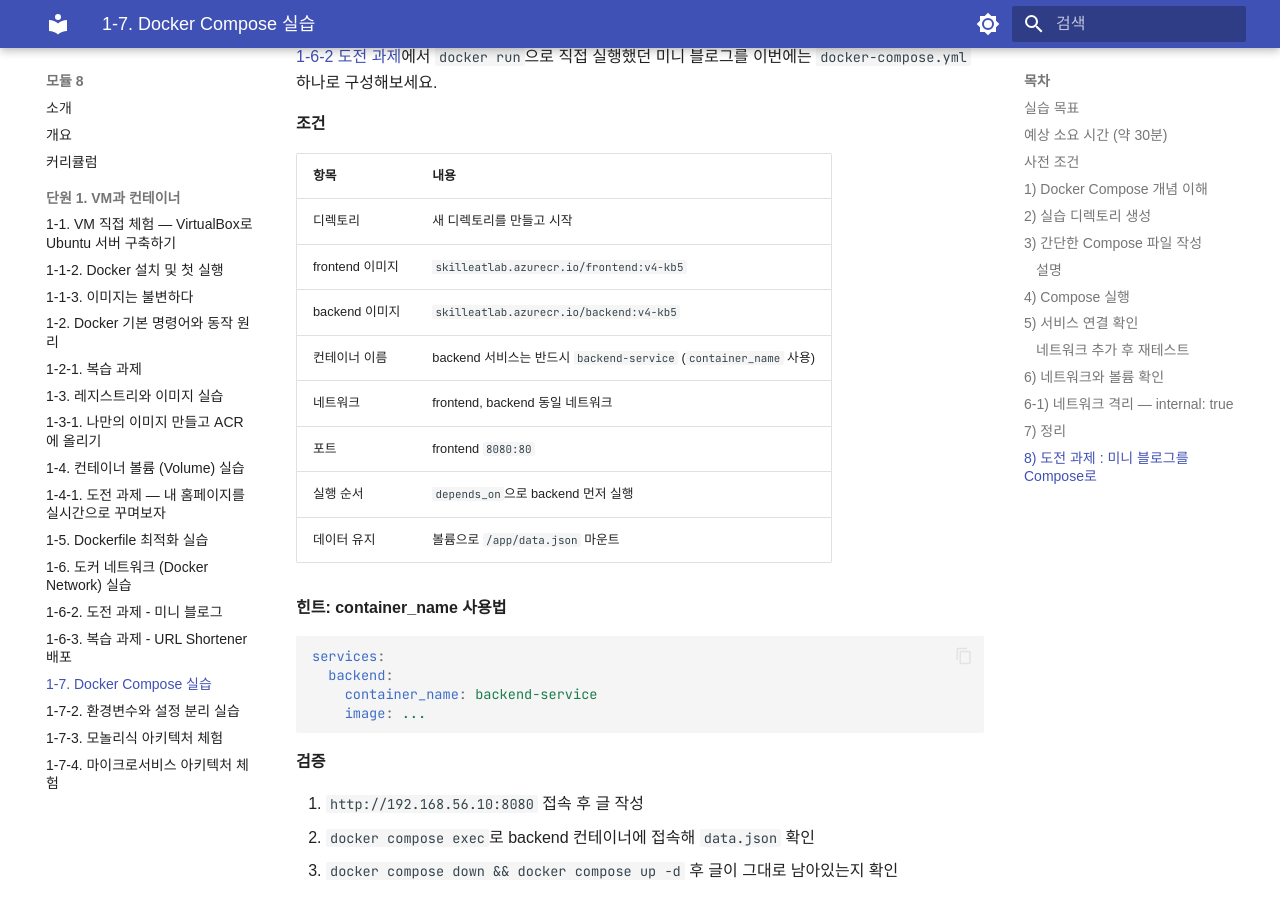
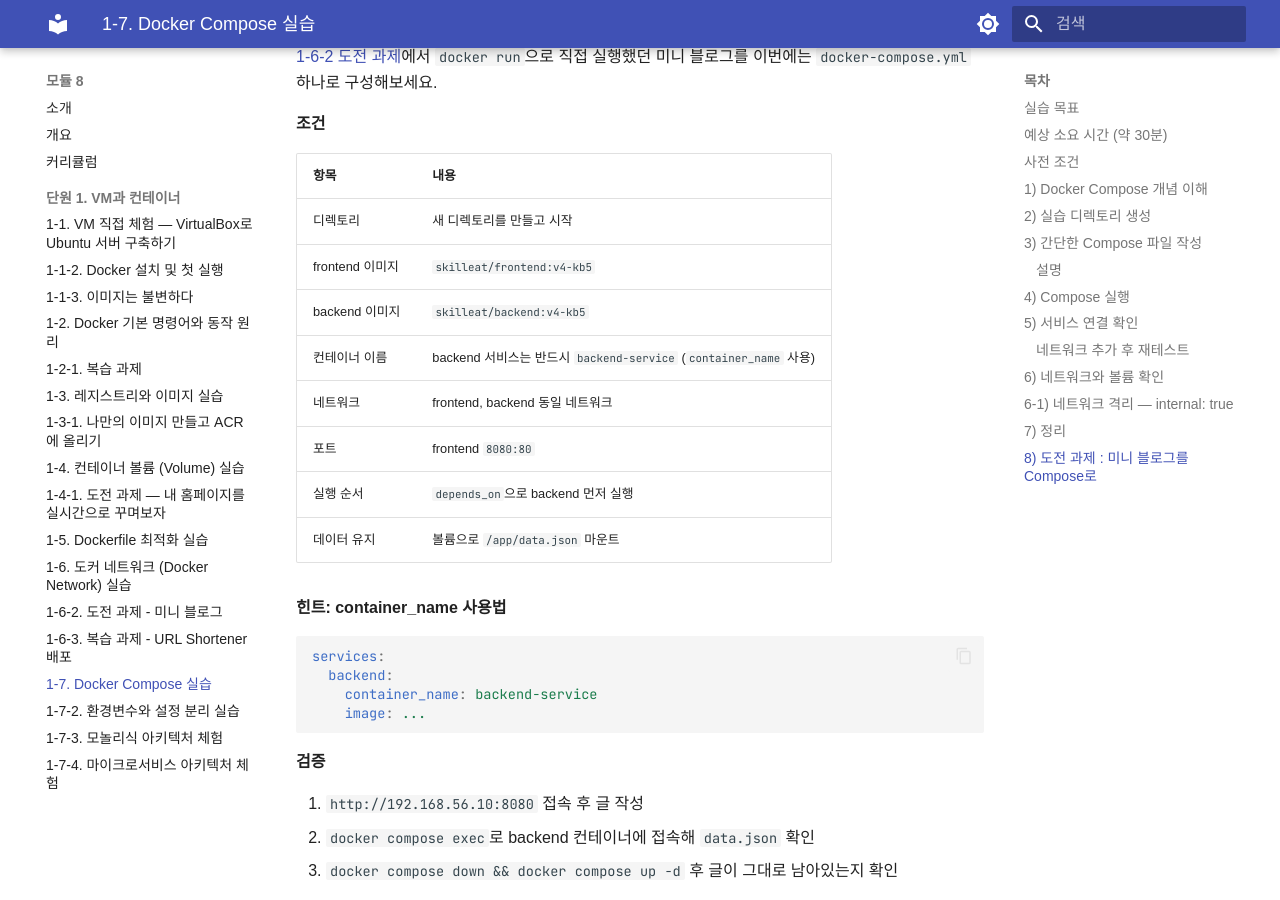
Before and after one commit to skilleat-labs/docker-k8s-labs, an MkDocs documentation site: the page built from docs/modules/module8/1-7.md, in a window 1280 px wide and 900 px high, scrolled down 6961 px. Built offline with MkDocs 1.6.1 and Material for MkDocs 9.7.7, drawn with Linux system fonts in a browser that asks for light colours; some web fonts are replaced; some of the changed text lies outside the part shown.

Commit message:
docs: 1-7 ACR 이미지를 Docker Hub(skilleat/) 이미지로 교체

```diff
--- a/docs/modules/module8/1-7.md
+++ b/docs/modules/module8/1-7.md
@@ -256,7 +256,7 @@ services:
       - frontend
 
   api:
-    image: skilleatlab.azurecr.io/env-lab:v1
+    image: skilleat/env-lab:v1
     networks:
       - frontend
       - backend
@@ -334,8 +334,8 @@ docker ps -a
 | 항목 | 내용 |
 |------|------|
 | 디렉토리 | 새 디렉토리를 만들고 시작 |
-| frontend 이미지 | `skilleatlab.azurecr.io/frontend:v4-kb5` |
-| backend 이미지 | `skilleatlab.azurecr.io/backend:v4-kb5` |
+| frontend 이미지 | `skilleat/frontend:v4-kb5` |
+| backend 이미지 | `skilleat/backend:v4-kb5` |
 | 컨테이너 이름 | backend 서비스는 반드시 `backend-service` (`container_name` 사용) |
 | 네트워크 | frontend, backend 동일 네트워크 |
 | 포트 | frontend `8080:80` |
```
